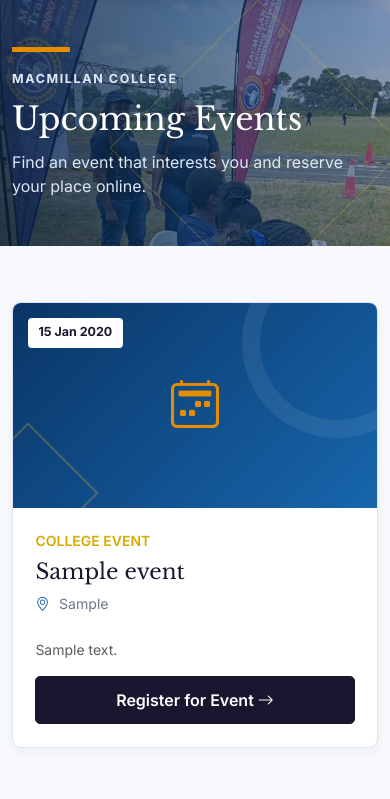
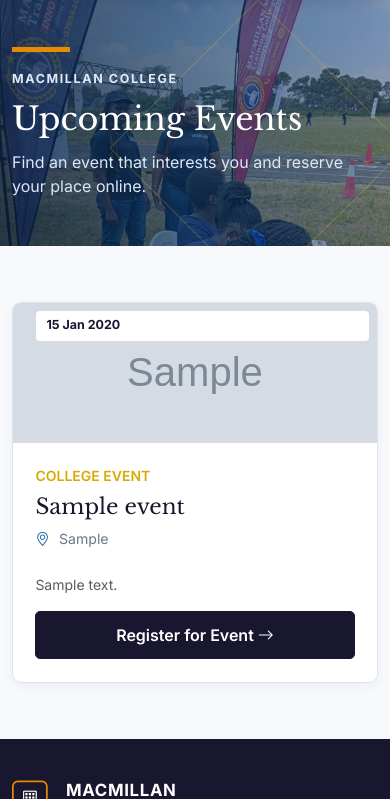
Before and after one commit to Tireito950/mmtc-event-system, a PHP site: page /events.php in a window 390 px wide. Shown: the part 83-882 px from the top of the page. Run offline with PHP 8.4, Linux system fonts and the light colour scheme; tables that the repository leaves empty hold one stand-in row (values such as "Sample post"); grey boxes marked "Sample" are stand-in pictures.

Commit message:
Update events page responsivenes

```diff
--- a/events.php
+++ b/events.php
@@ -23,10 +23,23 @@ $result = mysqli_query($conn, $sql);
                 <?php while ($row = mysqli_fetch_assoc($result)): ?>
                     <div class="col-md-6 col-lg-4">
                         <div class="event-card h-100">
-                            <div class="event-visual event-visual-large">
+                            <!-- <div class="event-visual event-visual-large">
                                 <span class="event-icon"><i class="bi bi-calendar2-week"></i></span>
                                 <span class="event-date-chip"><?php echo date("d M Y", strtotime($row['event_date'])); ?></span>
-                            </div>
+                            </div> -->
+                          <!-- Event Image -->
+                        <div class="position-relative">
+                            <img src="images/<?php echo htmlspecialchars($row['event_image']); ?>"
+                                 class="card-img-top"
+                                 alt="<?php echo htmlspecialchars($row['event_name']); ?>"
+                                 style="height: 140px; object-fit: cover;">
+
+                            <!-- Date -->
+                            <span class="event-date-chip position-absolute top-0 end-0 m-2">
+                                <?php echo date("d M Y", strtotime($row['event_date'])); ?>
+                            </span>
+                        </div>
+
                             <div class="card-body d-flex flex-column">
                                 <span class="small text-gold fw-semibold text-uppercase">College Event</span>
                                 <h4 class="mt-2"><?php echo htmlspecialchars($row['event_name']); ?></h4>
```
